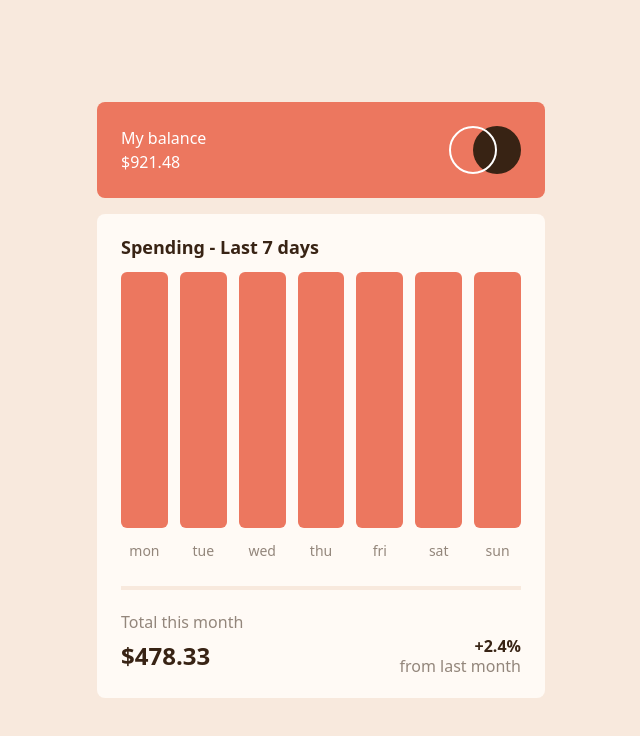
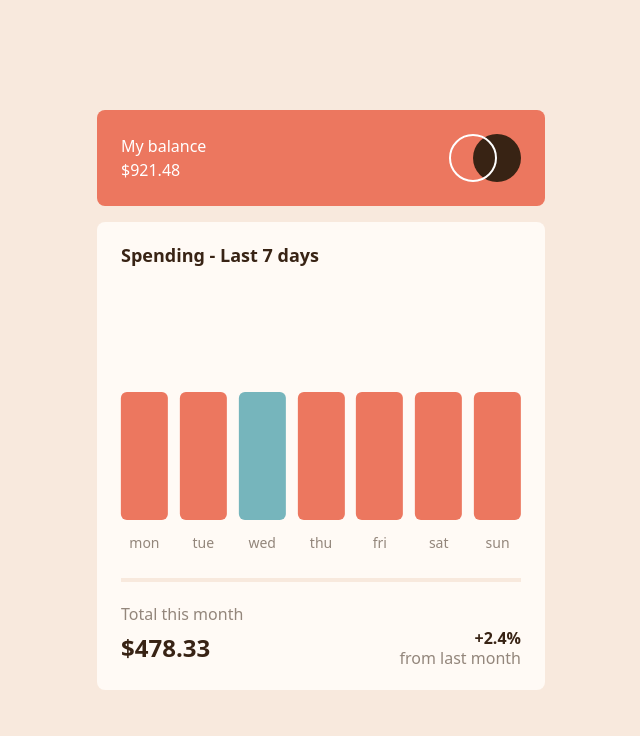
Before and after one commit to Maikolrm/react-expenses-chart, a React (Vite) app: page / in a window 1280 px wide. Shown: the top 736 px of the page, without its empty margins (319-959 px from the left). Built offline with nearby package versions, Linux system fonts and the light colour scheme.

Commit message:
Components - Chart - re-designing chart bar

```diff
--- a/src/components/Chart.jsx
+++ b/src/components/Chart.jsx
@@ -2,7 +2,9 @@
 function ChartBar(props) {
   return (
     <div className="flex-1">
-      <div className="h-64 bg-soft-red rounded-md"></div>
+      <div className="h-64 rotate-180">
+        <div className={"h-[50%] rounded-md " + (props.unique ? "bg-cyan" : "bg-soft-red")}></div>
+      </div>
       <p className="mt-4 text-sm text-center text-mid-brown leading-none">{props.expense.day}</p>
     </div>
   )
@@ -10,8 +12,8 @@ function ChartBar(props) {
 
 function Chart({ expenses }) {
   return (
-    <div className="mt-4 flex gap-3">
-      {expenses.map(expense => <ChartBar key={expense.day} expense={expense} />)}
+    <div className="flex gap-3">
+      {expenses.map(expense => <ChartBar key={expense.day} expense={expense} unique={expense.day == "wed"} />)}
     </div>
   )
 }
```
